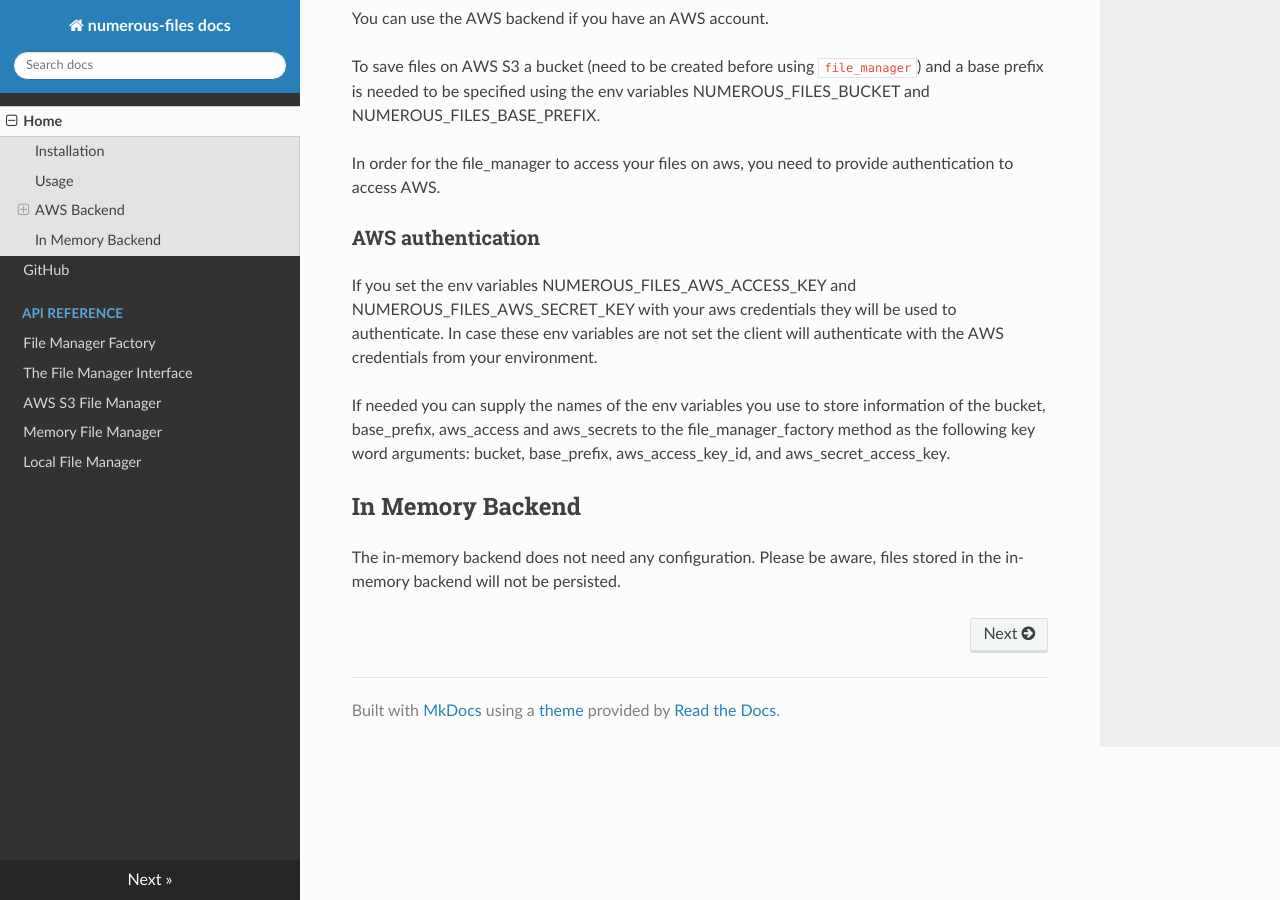
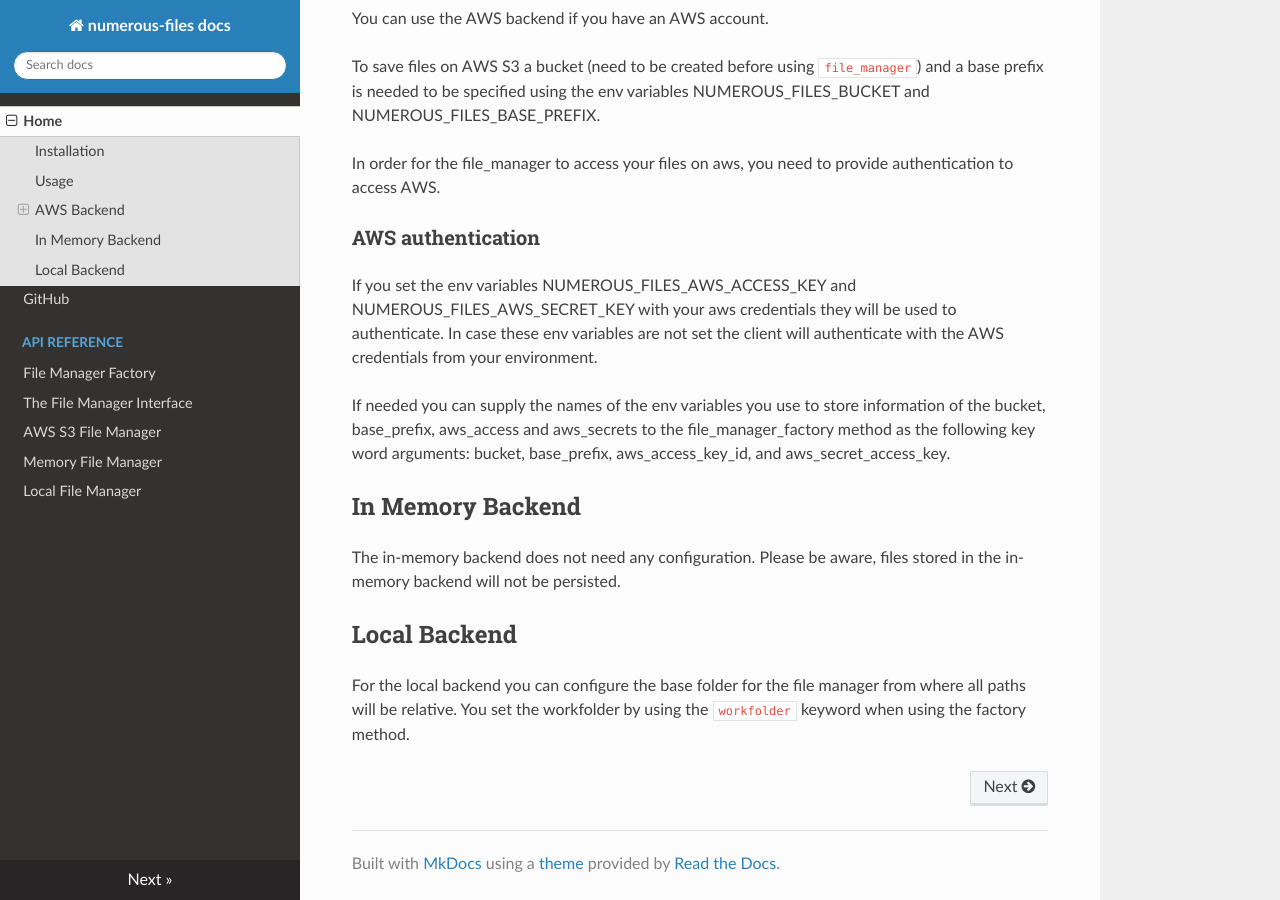
Before and after one commit to numerous-com/numerous-files, an MkDocs documentation site: the page built from docs/README.md, in a window 1280 px wide and 900 px high, scrolled down 1291 px. Built offline with MkDocs 1.6.1, drawn with Linux system fonts in a browser that asks for light colours; nearby versions of some CDN libraries.

Commit message:
chore(docs): Update readme with argument for workfolder of local storage.

```diff
--- a/docs/README.md
+++ b/docs/README.md
@@ -66,3 +66,7 @@ If needed you can supply the names of the env variables you use to store informa
 ## In Memory Backend
 
 The in-memory backend does not need any configuration. Please be aware, files stored in the in-memory backend will not be persisted.
+
+## Local Backend
+
+For the local backend you can configure the base folder for the file manager from where all paths will be relative. You set the workfolder by using the `workfolder` keyword when using the factory method.
```
